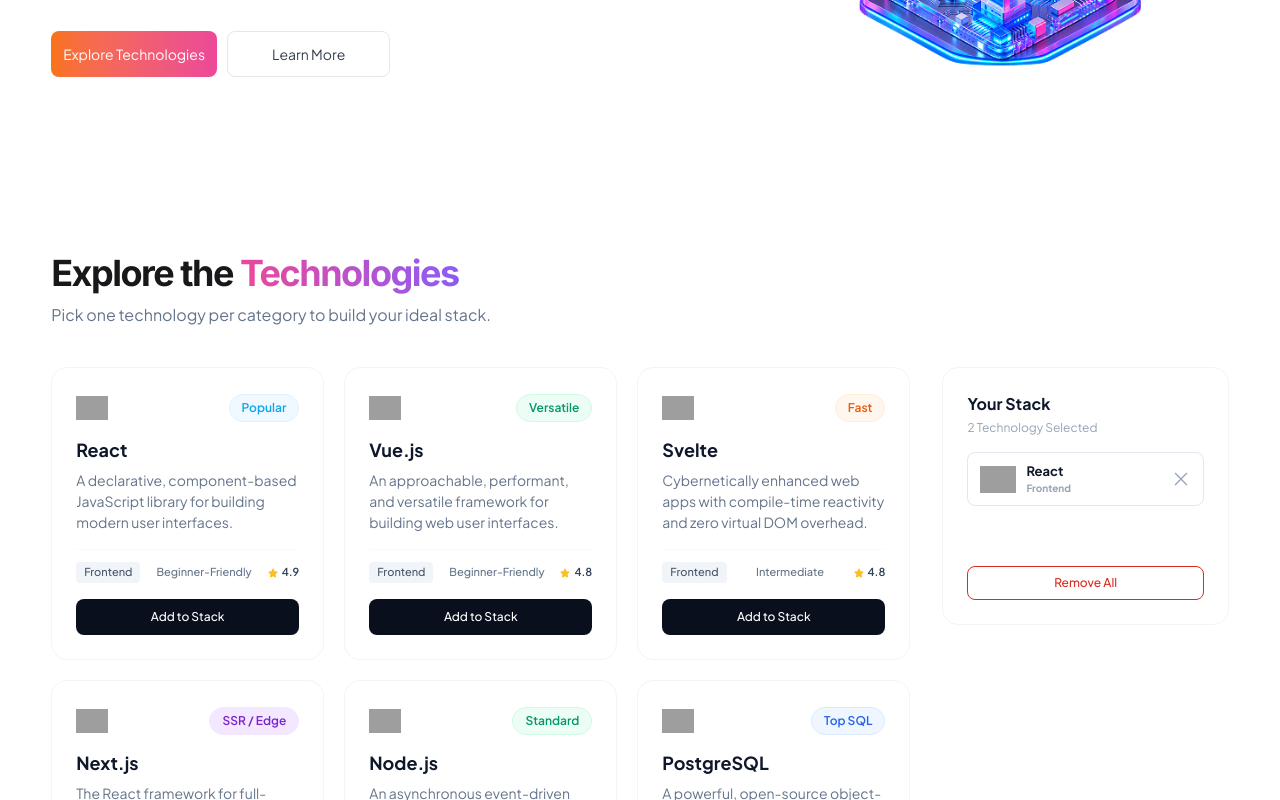
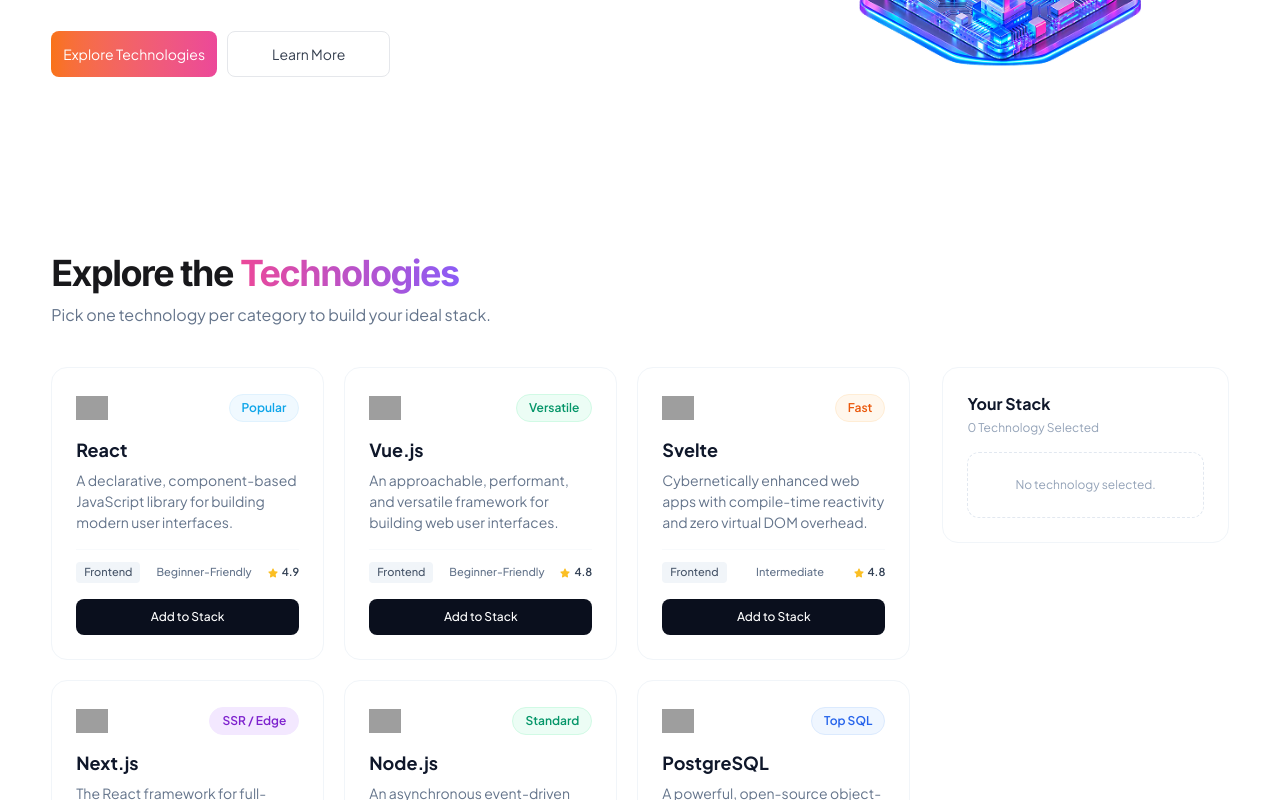
Before and after one commit to marufibnehossain/DevStack-SPA, a React (Vite) app: page / in a window 1280 px wide. Shown: the part 478-1278 px from the top of the page. Built offline with nearby package versions, Linux system fonts and the light colour scheme; grey boxes are pictures that could not be loaded.

Commit message:
remove functionality developed

```diff
--- a/src/Components/StackCard.tsx
+++ b/src/Components/StackCard.tsx
@@ -1,6 +1,5 @@
 import { FaStar } from "react-icons/fa6";
 import type { IStack } from "../types/stackType";
-import { useState } from "react";
 import { toast } from "react-toastify";
 
 const badgeStyles: Record<string, string> = {
@@ -17,24 +16,9 @@
   Modern: "text-[#0891B2] bg-[#ECFEFF] border-[#CFFAFE]",
   Containers: "text-[#0284C7] bg-[#F0F9FF] border-[#E0F2FE]"
 };
-const StackCard = ({ stack } : {stack: IStack}) => {
-    const [selected, setSelected] = useState(false);
+const StackCard = ({ stack, handleAddToStack, selectedStacks } : {stack: IStack; handleAddToStack: (stack: IStack) => void; selectedStacks: IStack[]}) => {
 
-    const handleAddToStack = () => {
-        if (selected) return;
-
-        setSelected(true);
-        toast.success(`${stack.name} added to Stack.`, {
-            position: "top-right",
-            autoClose: 3000,
-            hideProgressBar: false,
-            closeOnClick: true,
-            pauseOnHover: true,
-            draggable: true,
-            progress: undefined,
-            theme: "light",
-        });
-    };
+    const selected = selectedStacks.some((selectedStack) => selectedStack.id === stack.id);
 
     return (
         <div className="p-6 rounded-2xl border border-[#F1F5F9] hover:shadow-lg transition-shadow duration-300">
@@ -57,7 +41,7 @@
                     <span className="font-[Plus Jakarta Sans] text-[11px] font-medium text-[#64748B]">{stack.difficulty}</span>
                     <span className="flex items-center gap-1 font-[Plus Jakarta Sans] text-[11px] leading-[1.5em] font-semibold text-[#334155]"><FaStar className="w-2.5 h-2.5 text-[#FBBF24]" />{stack.rating}</span>
                 </div>
-                <button className="bg-[#0A0F1D] w-full text-xs font-medium px-5 py-2.5 text-white rounded-lg cursor-pointer disabled:opacity-70 disabled:cursor-not-allowed" disabled={selected} onClick = {() => {handleAddToStack();}}> {selected === true ? "✓ Added to Stack" : "Add to Stack"}</button>
+                <button className="bg-[#0A0F1D] w-full text-xs font-medium px-5 py-2.5 text-white rounded-lg cursor-pointer disabled:opacity-70 disabled:cursor-not-allowed" disabled={selected} onClick = {() => {handleAddToStack(stack); toast.success(`${stack.name} added to Stack.`);}}> {selected === true ? "✓ Added to Stack" : "Add to Stack"}</button>
             </div>
         </div>
     );
--- a/src/Components/StackedCards.tsx
+++ b/src/Components/StackedCards.tsx
@@ -1,13 +1,17 @@
 import { LiaTimesSolid } from "react-icons/lia";
 import type { IStack } from "../types/stackType";
 
-const StackedCards = ({ stack } : {stack: IStack}) => {
+const StackedCards = ({ selectedStacks, handleRemoveStack, handleRemoveAll }: { selectedStacks: IStack[]; handleRemoveStack: (stack: IStack) => void; handleRemoveAll: () => void }) => {
   return (
     <div className="p-6 rounded-2xl border border-[#F1F5F9] hover:shadow-lg transition-shadow duration-300">
       <h2 className="font-bold text-base leading-[1.5em] text-[#0F172A] mb-1">Your Stack</h2>
-        <p className="text-xs leading-[1.3em] text-[#94A3B8] mb-4">2 Technology Selected</p>
-        <div className="flex flex-col gap-12">
-            <div className="flex gap-2 items-center justify-between border border-[#E2E8F0] rounded-lg py-2 px-3 mb-3">
+      <p className="text-xs leading-[1.3em] text-[#94A3B8] mb-4">{selectedStacks.length} Technology Selected</p>
+      <div className="flex flex-col gap-1">
+        {selectedStacks.length === 0 ? (
+            <p className="text-xs leading-[1.3em] text-[#94A3B8] text-center p-6 border border-dashed rounded-xl border-[#E2E8F0]">
+      No technology selected.
+    </p>) : (selectedStacks.map((stack) => (
+          <div className="flex gap-2 items-center justify-between border border-[#E2E8F0] rounded-lg py-2 px-3">
             <div className="flex gap-2.5 items-center">
               <img className="w-9 h-9 object-contain" src={stack.icon} alt={stack.name} />
               <div className="flex flex-col">
@@ -15,9 +19,12 @@
                 <span className="font-[Plus Jakarta Sans] text-[10px] font-bold text-[#94A3B8]">{stack.category}</span>
               </div>
             </div>
-                <LiaTimesSolid className="w-5 h-5 text-[#94A3B8] hover:text-red-400 cursor-pointer" />
+            <LiaTimesSolid onClick={() => handleRemoveStack(stack)} className="w-5 h-5 text-[#94A3B8] hover:text-red-400 cursor-pointer" />
           </div>
-            <button className="bg-transparent w-full text-xs font-medium px-5 py-2 text-[#D82C20] rounded-lg cursor-pointer border border-[#D82C20]">Remove All</button>
+        )))}
+        {selectedStacks.length > 0 && (
+            <button onClick={handleRemoveAll}  className="bg-transparent w-full text-xs font-medium px-5 py-2 text-[#D82C20] rounded-lg cursor-pointer mt-11 border border-[#D82C20]">Remove All</button>
+        )}
       </div>
     </div>
   );
--- a/src/Components/Stacks.tsx
+++ b/src/Components/Stacks.tsx
@@ -1,10 +1,28 @@
-import { use } from "react";
+import { use, useState } from "react";
 import type { IStack } from "../types/stackType";
 import StackCard from "./StackCard";
 import StackedCards from "./StackedCards";
+import { toast } from "react-toastify";
 
 const Stacks = ({ promise }: { promise: Promise<IStack[]> }) => {
   const stacks = use(promise);
+
+  const [selectedStacks, setSelectedStacks] = useState<IStack[]>([]);
+  const handleAddToStack = (stack: IStack) => {
+    setSelectedStacks([...selectedStacks, stack]);
+};
+
+    const handleRemoveStack = (stack: IStack) => {
+        const remainingStacks = selectedStacks.filter((item) => item.id !== stack.id);
+        setSelectedStacks(remainingStacks);
+        toast.success(`${stack.name} removed from Stack.`);
+    };
+
+    const handleRemoveAll = () => {
+        setSelectedStacks([]);
+        toast.success(`All technologies removed from Stack.`)
+    }
+
   return (
     <div className="w-full px-[4vw] sm:pb-25 pb-10">
       <div className="max-w-305 w-full mx-auto">
@@ -16,11 +34,11 @@
         <div className="w-full flex justify-between gap-8 sm:mb-10 mb-5">
           <div className="sm:w-3/4 w-full grid sm:grid-cols-2 lg:grid-cols-3 gap-5">
             {stacks.map((stack) => (
-              <StackCard key={stack.id} stack={stack} />
+              <StackCard key={stack.id} stack={stack} handleAddToStack={handleAddToStack} selectedStacks={selectedStacks} />
             ))}
           </div>
           <div className="w-1/4">
-            <StackedCards key={stacks[0].id} stack={stacks[0]} />
+            <StackedCards selectedStacks={selectedStacks} handleRemoveStack={handleRemoveStack} handleRemoveAll={handleRemoveAll} />
           </div>
         </div>
       </div>
```
Lines whose indentation alone changed are shown as unchanged.
